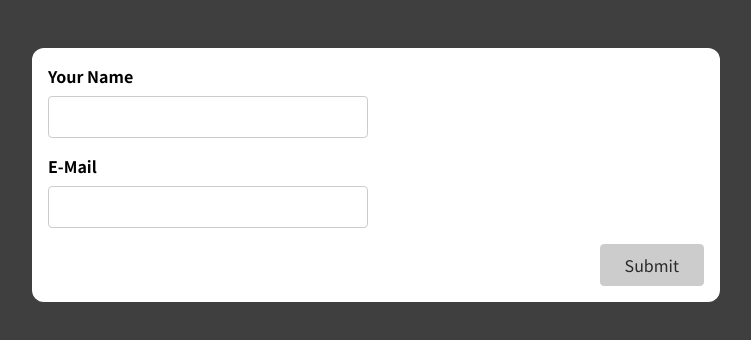
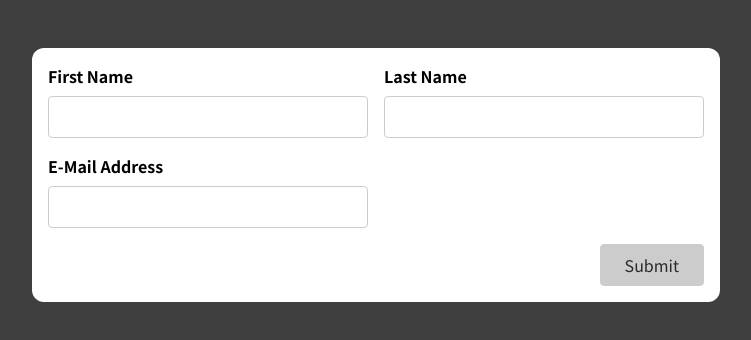
Before and after one commit to ssonko94/React-Working-with-Forms, a React (Create React App) app: page / in a window 1280 px wide. Shown: the top 340 px of the page, without its empty margins (264-1015 px from the left). Built offline with nearby package versions, Linux system fonts and the light colour scheme.

Commit message:
import the basic form into the app component for rendering

```diff
--- a/src/App.js
+++ b/src/App.js
@@ -1,9 +1,10 @@
-import SimpleInput from './components/SimpleInput';
+import BasicForm from "./components/BasicForm";
+
 
 function App() {
   return (
     <div className="app">
-      <SimpleInput />
+      <BasicForm />
     </div>
   );
 }
```
